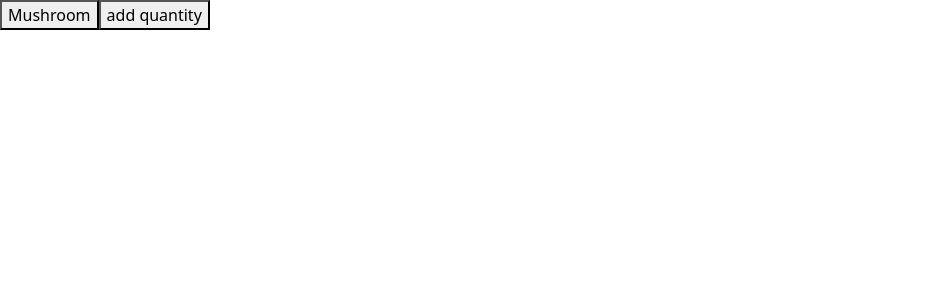
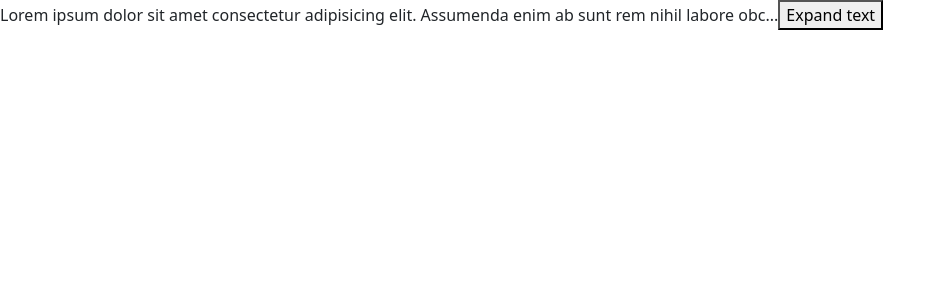
Before and after one commit to St0rY87/React-app, a React (Vite) app in the folder React-app/: page / in a window 1280 px wide. Shown: the top 300 px of the page, without its empty margins (0-946 px from the left). Built offline with nearby package versions, Linux system fonts and the light colour scheme; the HTML template or start-up script is replaced by a standard one.

Commit message:
feta: implement exrcise

```diff
--- a/React-app/src/App.tsx
+++ b/React-app/src/App.tsx
@@ -1,119 +1,22 @@
 import { useState } from "react";
-import Alert from "./components/Alert";
-import Button from "./components/Button/Button";
-import ListGroup from "./components/ListGroup/ListGroup";
-import Like from "./components/Like/Like";
-import produce from "immer";
-import NavBar from "./components/NavBar";
-import Cart from "./components/Cart";
+import ExpandableText from "./components/ExpandableText";
 
 function App() {
-  const [cartItems, setCartItems] = useState(["Product1", "Product2"]);
-
-  // const [alertVisible, setAlertVisibility] = useState(false);
-  // function toggleAlert() {
-  //   setAlertVisibility((alert) => !alert);
-  // }
-  // const items = ["Moscow", "New-York", "Detroit", "Majorka"];
-
-  // const [tags, setTags] = useState(["happy", "cheerful", "something"]);
-
-  // //update
-
-  // setTags([...tags, "confident"]);
-
-  // //remove
-
-  // setTags(tags.filter((tag) => tag !== "something"));
-
-  // //update
-
-  // setTags(tags.map((tag) => (tag === "something" ? "happiness" : tag)));
-
-  // const [costumer, setCostumer] = useState({
-  //   name: "Jhon",
-  //   address: {
-  //     city: "Majorka",
-  //     zipCode: 2351,
-  //   },
-  // });
-
-  // function handleCustomer(city: string) {
-  //   setCostumer({
-  //     ...costumer,
-  //     address: {
-  //       ...costumer.address,
-  //       city: city,
-  //     },
-  //   });
-  //   console.log(costumer);
-  // }
-
-  // const [bugs, setBugs] = useState([
-  //   { id: 1, title: "bug 1", fixed: false },
-  //   { id: 2, title: "bug 2", fixed: false },
-  // ]);
-
-  // setBugs(bugs.map((bug) => (bug.id === 1 ? { ...bug, fixed: true } : bug)));
-  // function clearCart() {
-  //   setCartItems([]);
-  // }
-
-  const [pizza, setPizza] = useState({
-    name: "Spicy Pepperoni",
-    toppings: ["Mushroom"],
-  });
-
-  const handleClick = (topping: string) => {
-    setPizza({ ...pizza, toppings: [...pizza.toppings, topping] });
-    console.log(pizza);
-  };
-
-  const [cart, setCart] = useState({
-    discount: 0.1,
-    items: [
-      { id: 1, title: "Product 1", quantity: 1 },
-      { id: 2, title: "Product 1", quantity: 1 },
-    ],
-  });
-
-  const handleClick2 = (id: number) => {
-    setCart({
-      ...cart,
-      items: cart.items.map(
-        (item: { id: number; title: string; quantity: number }) =>
-          item.id === id ? { ...item, quantity: item.quantity + 1 } : item
-      ),
-    });
-  };
-
-  console.log(cart);
   return (
-    // <div>
-    //   {alertVisible && (
-    //     <Alert onClose={() => setAlertVisibility(false)}>I'm ALert </Alert>
-    //   )}
-    //   <Button onClick={toggleAlert} color="primary">
-    //     {alertVisible ? "Close" : "Open"}
-    //   </Button>
-    // </div>
     <div>
-      <button onClick={() => handleClick(" caramel")}>{pizza.toppings}</button>
-      <button onClick={() => handleClick2(2)}>add quantity</button>
-      {/* <button onClick={() => handleClick("Jora")}>{game.player.name}</button> */}
-      {/* <button onClick={() => handleCustomer("Majorka2")}>Hello</button> */}
-      {/* <ListGroup
-        items={items}
-        heading="List"
-        onSelectItem={(item) => console.log(item)}
-      />
-      <Button onClick={() => console.log("hello")} color={"primary"}>
-        Hello
-      </Button> */}
-      {/* <Like onClick={() => console.log("click")} /> */}
-
-      {/* <NavBar cartItemsCount={cartItems.length} />
-      <Cart cartItems={cartItems} onClearCart={clearCart} /> */}
+      <ExpandableText>
+        Lorem ipsum dolor sit amet consectetur adipisicing elit. Assumenda enim
+        ab sunt rem nihil labore obcaecati atque porro aperiam consectetur velit
+        impedit eaque quibusdam, incidunt deleniti asperiores. Rem maxime eos
+        inventore, earum itaque, praesentium quam, ipsum at veniam pariatur
+        culpa labore ipsam harum reiciendis nesciunt officia? Corporis
+        voluptatibus ad, ea sunt nihil laborum ipsa praesentium doloribus ipsum
+        recusandae accusamus voluptatum, voluptates, temporibus placeat odit
+        doloremque incidunt aliquam eos! Nobis architecto repellat a quos? Omnis
+        odit exercitationem aspernatur! Nobis repudiandae dolore eaque hic,
+        ipsam ipsa culpa molestias aliquam consequuntur. Ratione quas iusto quam
+        alias magni, minus iure minima facere quisquam dolorum.sdas sad asd as d
+      </ExpandableText>
     </div>
   );
 }
--- /dev/null
+++ b/React-app/src/components/ExpandableText.tsx
@@ -0,0 +1,25 @@
+import { useState } from "react";
+
+interface Props {
+  children: string;
+  maxChars?: number;
+}
+
+const ExpandableText = ({ children, maxChars = 100 }: Props) => {
+  const [isExpandText, setExpandText] = useState(false);
+
+  if (children.length <= 100) return <p>{children}</p>;
+
+  const text = isExpandText ? children : children.substring(0, maxChars);
+
+  return (
+    <p>
+      {text}...
+      <button onClick={() => setExpandText(!isExpandText)}>
+        {isExpandText ? "Close text" : "Expand text"}
+      </button>
+    </p>
+  );
+};
+
+export default ExpandableText;
```
